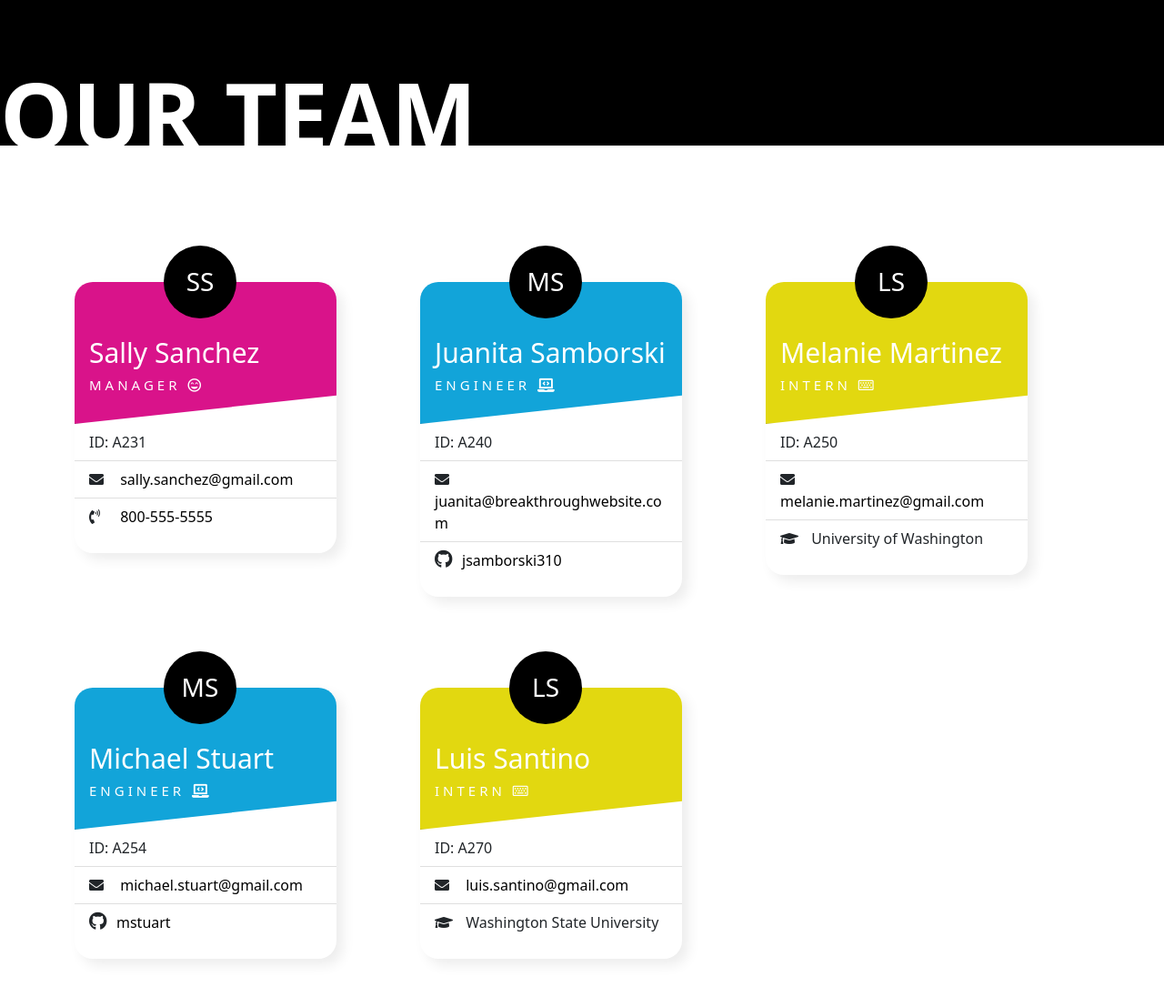
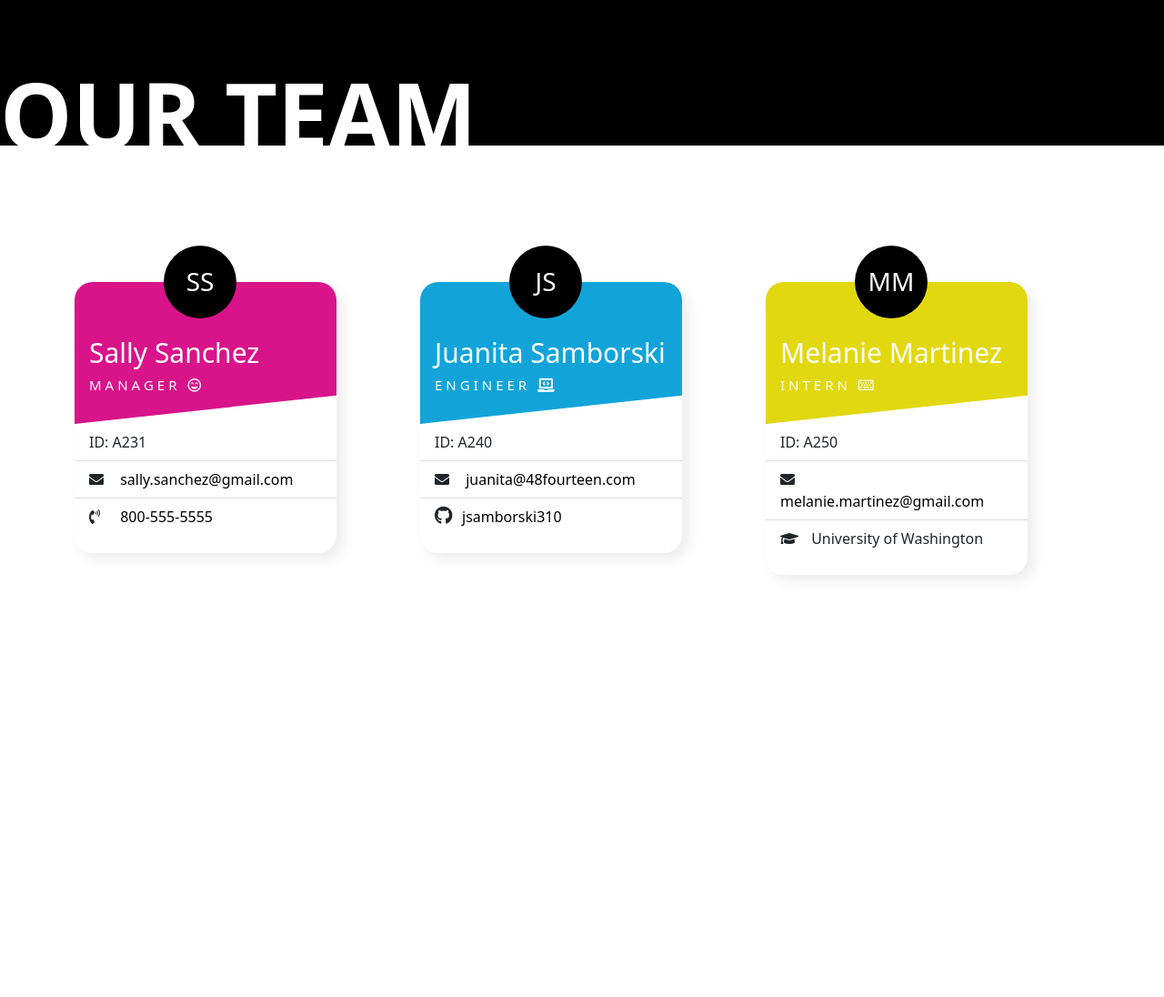
Before and after one commit to jsamborski310/Team-Profile, a website: page sample.html in a window 1280 px wide. Shown: the whole page at 91% size. After the commit the page ends 800 px from the top, so only its background shows below. Drawn offline with nearby package versions, Linux system fonts and the light colour scheme.

Commit message:
Created README.md

```diff
--- a/index.js
+++ b/index.js
@@ -58,7 +58,7 @@ const engineerQuestions = [
     },
     {
         type: "input",
-        message: "Enter the engineers' GitHub link.",
+        message: "Enter the engineers' GitHub username.",
         name: "github"
     }
 ];
@@ -309,7 +309,7 @@ function createHTML(officeEmployees) {
     <meta charset="UTF-8">
     <meta http-equiv="X-UA-Compatible" content="IE=edge">
     <meta name="viewport" content="width=device-width, initial-scale=1.0">
-    <title>Document</title>
+    <title>Team Profile</title>
 
     <link href="https://cdn.jsdelivr.net/npm/bootstrap@5.1.3/dist/css/bootstrap.min.css" rel="stylesheet"
     integrity="sha384-1BmE4kWBq78iYhFldvKuhfTAU6auU8tT94WrHftjDbrCEXSU1oBoqyl2QvZ6jIW3" crossorigin="anonymous">
--- a/sample.html
+++ b/sample.html
@@ -26,7 +26,7 @@
 
     <main>
     <div class="container">
-    <div class="row row-cols-1 row-cols-sm-1 row-cols-md-2 row-cols-lg-3">
+    <div class="row row-cols-1 row-cols-sm-1 row-cols-md-2 row-cols-lg-3 justify-content-center">
 
 
                 <div class="avatar">
@@ -49,9 +49,10 @@
 
 
 
+
                 <div class="avatar">
                 <div class="letter-avatar">
-                <h3>MS</h3>
+                <h3>JS</h3>
                 </div>
                 <div class="card" style="width: 18rem;">
                 <div class="card-header engineer-card-header">
@@ -60,7 +61,7 @@
                 </div>
                 <ul class="list-group list-group-flush">
                 <li class="list-group-item">ID: A240</li>
-                <li class="list-group-item"><i class="fas fa-envelope"></i> <a href="mailto:juanita@breakthroughwebsite.com">juanita@breakthroughwebsite.com</a></li>
+                <li class="list-group-item"><i class="fas fa-envelope"></i> <a href="mailto:juanita@48fourteen.com">juanita@48fourteen.com</a></li>
                 <li class="list-group-item"><i style="padding-right:10px; font-size:20px; width:30px;" class="fab fa-github"></i><a href="https://github.com/jsamborski310" target="_blank">jsamborski310</a></li>
                 </ul>
                 </div>
@@ -71,7 +72,7 @@
 
                 <div class="avatar">
                 <div class="letter-avatar">
-                <h3>LS</h3>
+                <h3>MM</h3>
                 </div>
                 <div class="card" style="width: 18rem;">
                 <div class="card-header intern-card-header">
@@ -89,45 +90,6 @@
 
 
 
-                <div class="avatar">
-                <div class="letter-avatar">
-                <h3>MS</h3>
-                </div>
-                <div class="card" style="width: 18rem;">
-                <div class="card-header engineer-card-header">
-                <h1>Michael Stuart</h1>
-                <h2>Engineer <i class="fas fa-laptop-code"></i> </h2>
-                </div>
-                <ul class="list-group list-group-flush">
-                <li class="list-group-item">ID: A254</li>
-                <li class="list-group-item"><i class="fas fa-envelope"></i> <a href="mailto:michael.stuart@gmail.com">michael.stuart@gmail.com</a></li>
-                <li class="list-group-item"><i style="padding-right:10px; font-size:20px; width:30px;" class="fab fa-github"></i><a href="https://github.com/mstuart" target="_blank">mstuart</a></li>
-                </ul>
-                </div>
-                </div>
-
-
-
-
-                <div class="avatar">
-                <div class="letter-avatar">
-                <h3>LS</h3>
-                </div>
-                <div class="card" style="width: 18rem;">
-                <div class="card-header intern-card-header">
-                <h1>Luis Santino</h1>
-                <h2>Intern <i class="far fa-keyboard"></i> </h2>
-                </div>
-                <ul class="list-group list-group-flush">
-                <li class="list-group-item">ID: A270</li>
-                <li class="list-group-item"><i class="fas fa-envelope"></i> <a href="mailto:luis.santino@gmail.com">luis.santino@gmail.com</a></li>
-                <li class="list-group-item"><i class="fas fa-graduation-cap"></i> Washington State University</li>
-                </ul>
-                </div>
-                </div>
-
-
-
     </div>
     </div>
     </main>
```
Also changed, not shown: lib/Engineer.js (+7 -3 lines), lib/Intern.js (+6 -2 lines), lib/Manager.js (+5 -2 lines), README.md (added), dist/images/Team-Profile.png (added), dist/images/Tests.png (added), dist/index.html (deleted).
